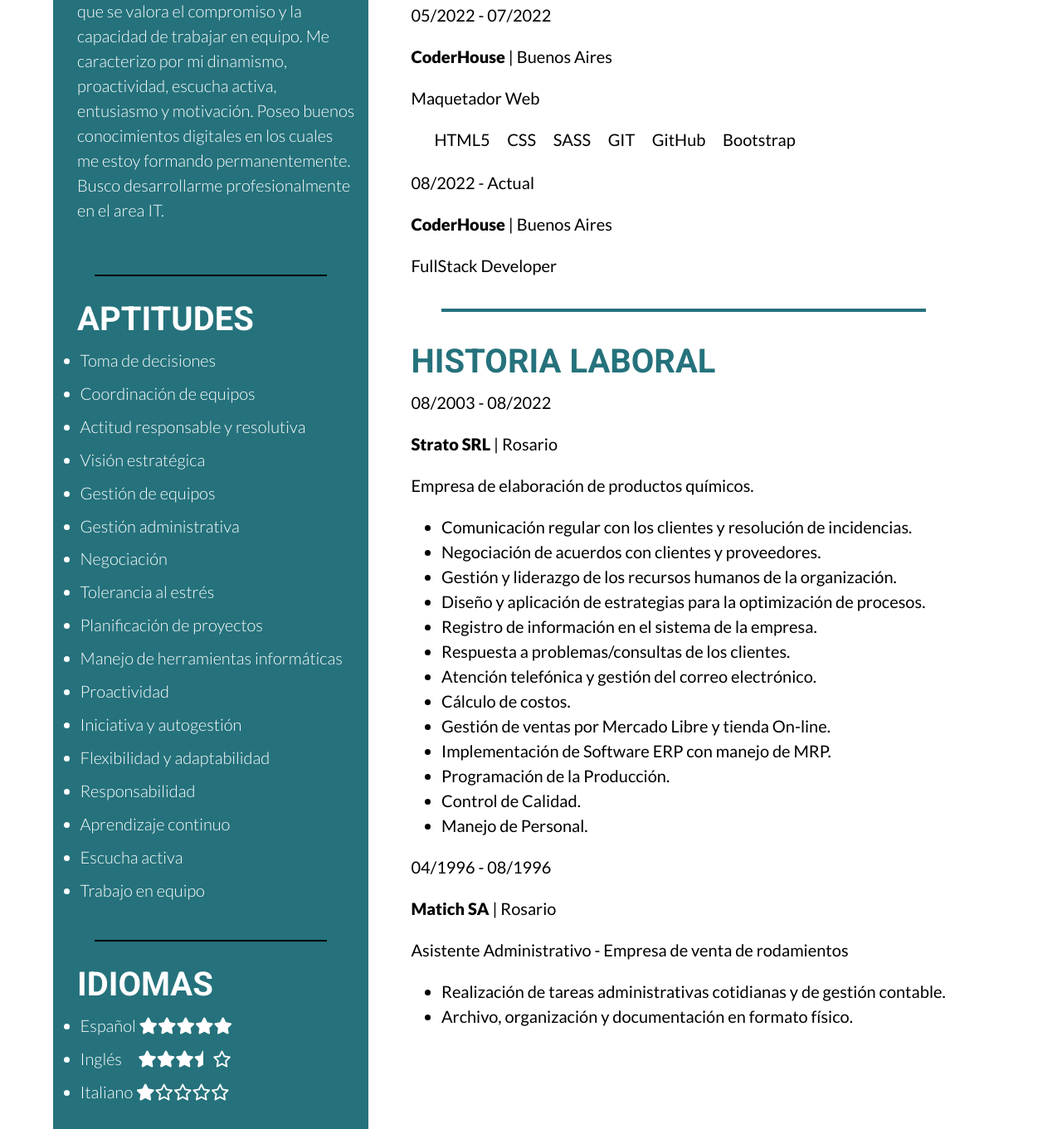
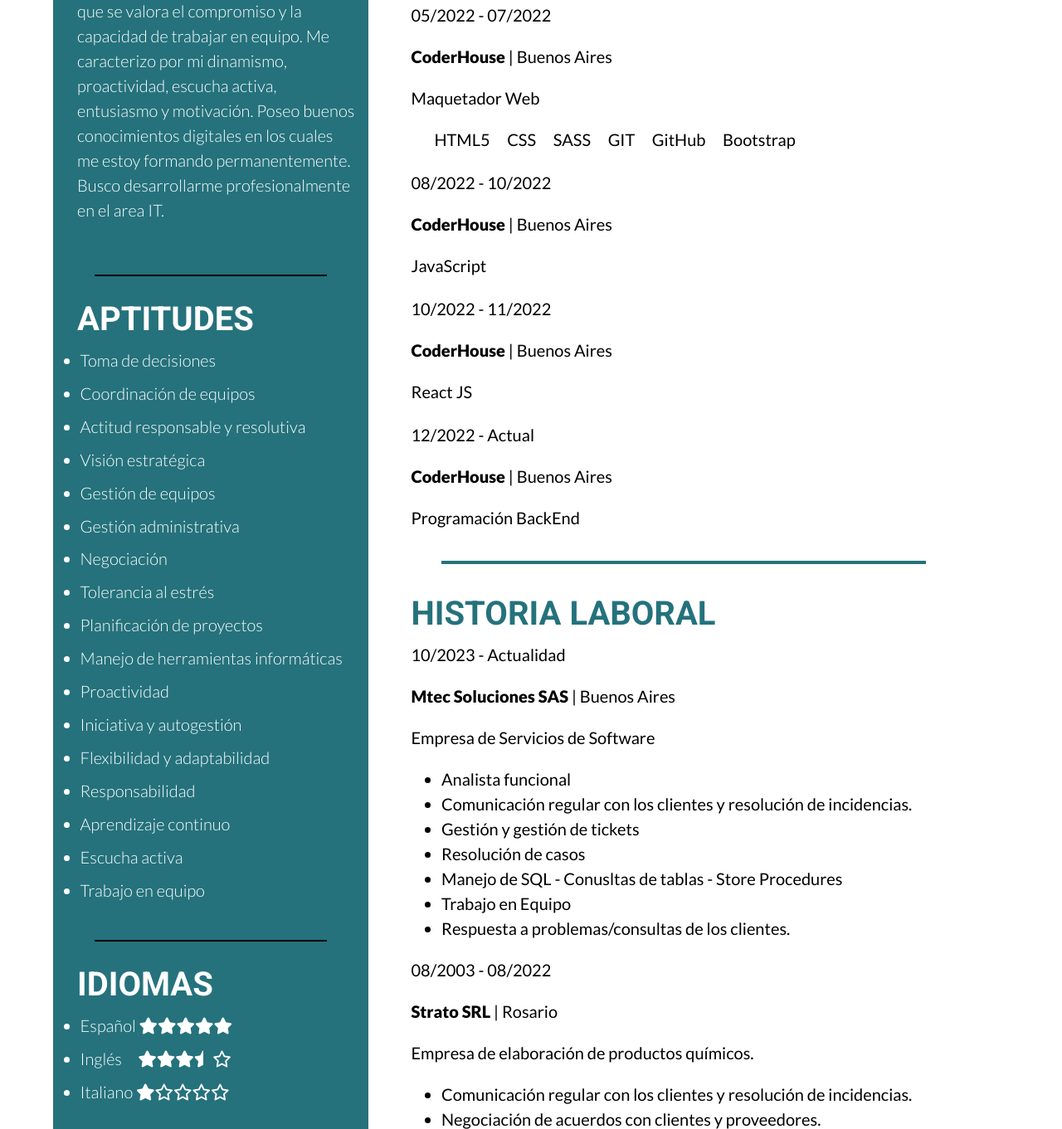
Before and after one commit to ArielGast/CV, a website: page index.html in a window 1280 px wide. Shown: the part 626-1987 px from the top of the page at 83% size. Drawn offline with nearby package versions, Linux system fonts and the light colour scheme.

Commit message:
add laboral experience

```diff
--- a/index.html
+++ b/index.html
@@ -88,14 +88,37 @@
                         </ul>
                     </div>
                     <div class="formation">
-                        <p>08/2022 - Actual</p>
+                        <p>08/2022 - 10/2022</p>
                         <p><span>CoderHouse</span> | Buenos Aires</p>
-                        <p>FullStack Developer</p>
+                        <p>JavaScript</p>
+                    </div>
+                    <div class="formation">
+                        <p>10/2022 - 11/2022</p>
+                        <p><span>CoderHouse</span> | Buenos Aires</p>
+                        <p>React JS</p>
+                    </div>
+                    <div class="formation">
+                        <p>12/2022 - Actual</p>
+                        <p><span>CoderHouse</span> | Buenos Aires</p>
+                        <p>Programación BackEnd</p>
                     </div>
                 </section>
                 <div class="separador-main"></div>
                 <section>
                     <h3>HISTORIA LABORAL</h3>
+                    <div class="experience">
+                        <p>10/2023 - Actualidad</p>
+                        <p><span>Mtec Soluciones SAS</span> | Buenos Aires</p>
+                        <p>Empresa de Servicios de Software</p>
+                        <ul class="aptitudes">
+                            <li>Analista funcional</li>
+                            <li>Comunicación regular con los clientes y resolución de incidencias.</li>
+                            <li>Gestión y gestión de tickets</li>
+                            <li>Resolución de casos</li>
+                            <li>Manejo de SQL - Conusltas de tablas - Store Procedures</li>
+                            <li>Trabajo en Equipo</li>
+                            <li>Respuesta a problemas/consultas de los clientes.</li>
+                        </ul>
                     <div class="experience">
                         <p>08/2003 - 08/2022</p>
                         <p><span>Strato SRL</span> | Rosario</p>
```
